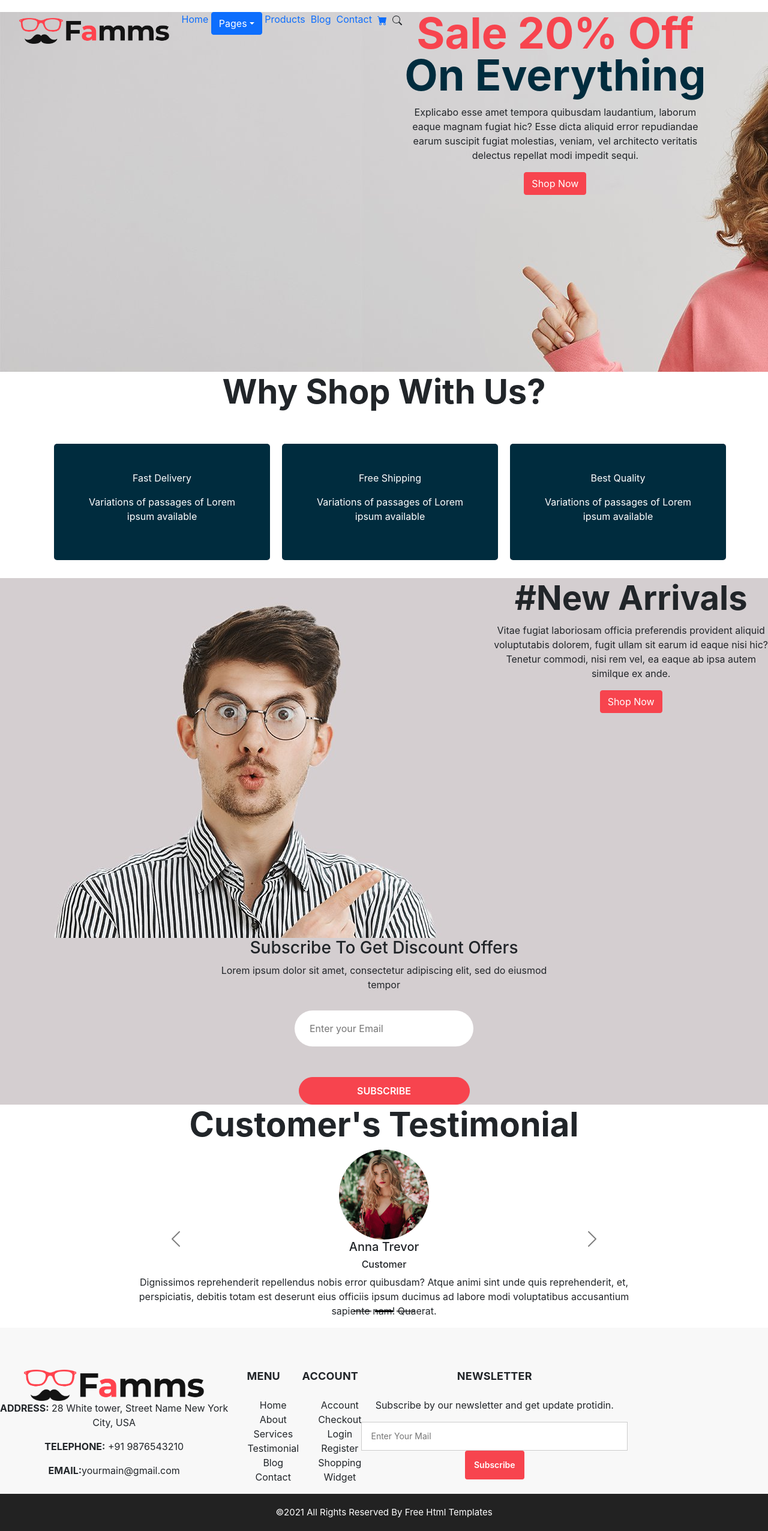
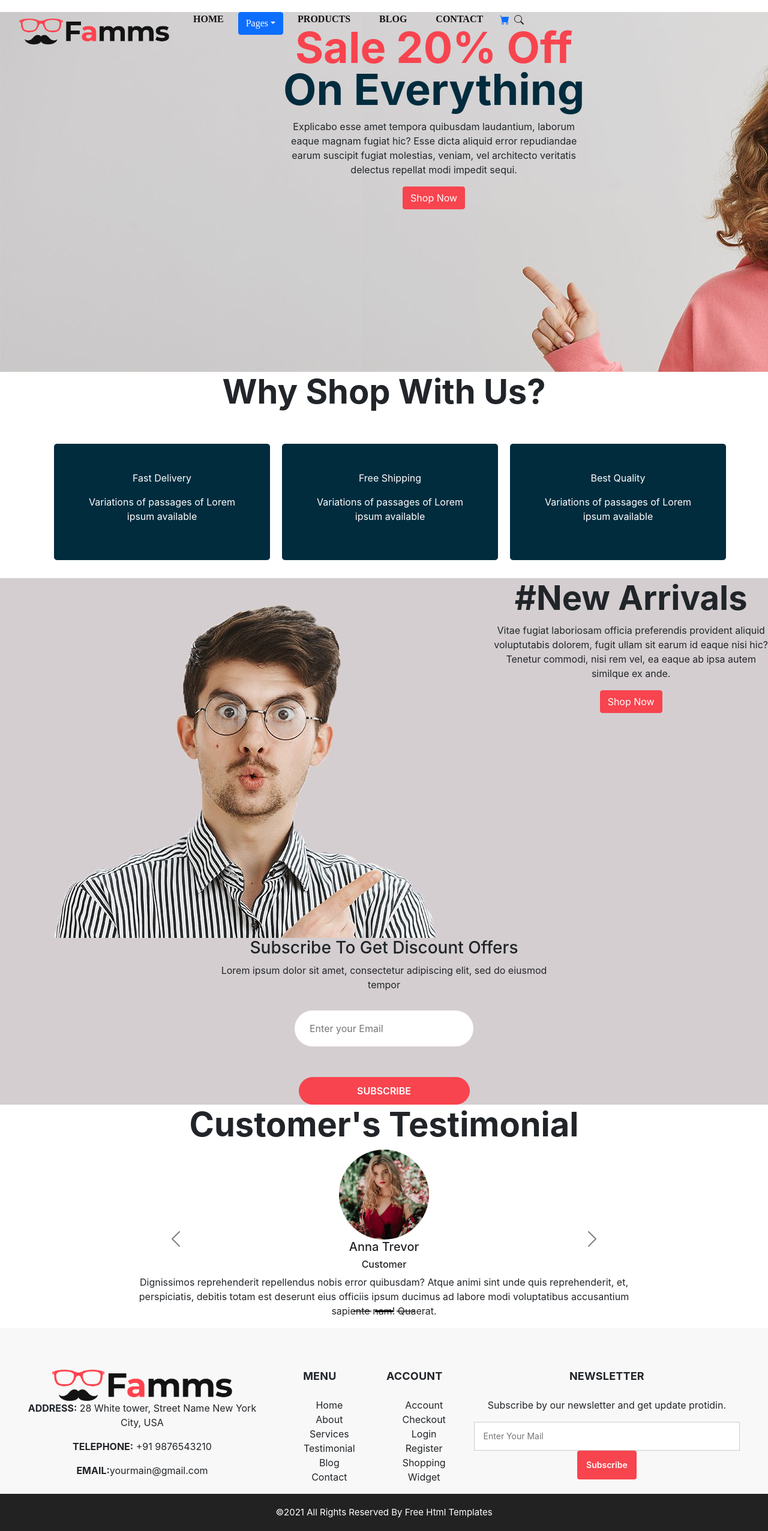
Before and after one commit to aravindd7/reactassignsub, a React (Create React App) app in the folder reactapp/: page /home in a window 1280 px wide. Shown: the whole page at 60% size. Built offline with nearby package versions, Linux system fonts and the light colour scheme.

Commit message:
footer edit

```diff
--- a/reactapp/src/components/Navbar.js
+++ b/reactapp/src/components/Navbar.js
@@ -16,19 +16,19 @@ export default function Navbar() {
     return (
         <div>
             <BrowserRouter>
-                <div>
+                <nav>
                     <ul className="ul-nav">
                         <Link to="/"><li className="li-nav navbar-brand"><img src="./images/logo.png" width="250" /></li></Link>
-                        <Link to="/home"><li className="li-nav">&nbsp;Home&nbsp;</li></Link>
+                        <Link to="/home"><li className="li-nav"><span>&nbsp;Home&nbsp;</span></li></Link>
                         {/* <ul> */}
                         <li className="li-nav"><DropdownButton title="Pages" >
-                        <Link to="about"><Dropdown.Item as="button">About</Dropdown.Item></Link>
-                        <Link to="testimonial"><Dropdown.Item as="button">Testimonial</Dropdown.Item></Link>
+                        <Link to="about"><Dropdown.Item as="button"><span>About</span></Dropdown.Item></Link>
+                        <Link to="testimonial"><Dropdown.Item as="button"><span>Testimonial</span></Dropdown.Item></Link>
                         </DropdownButton></li>
                         {/* </ul> */}
-                        <Link to="/products"><li className="li-nav">&nbsp;Products&nbsp;</li></Link>
-                        <Link to="/blog"><li className="li-nav">&nbsp;Blog&nbsp;</li></Link>
-                        <Link to="/contact"><li className="li-nav">&nbsp;Contact&nbsp;</li></Link>
+                        <Link to="/products"><li className="li-nav"><span>&nbsp;Products&nbsp;</span></li></Link>
+                        <Link to="/blog"><li className="li-nav"><span>&nbsp;Blog&nbsp;</span></li></Link>
+                        <Link to="/contact"><li className="li-nav"><span>&nbsp;Contact&nbsp;</span></li></Link>
                         <Link to="/cart"><li className="li-nav">&nbsp;<BsCartFill />&nbsp;</li></Link>
                         <li className="li-nav">&nbsp;<BsSearch />&nbsp;</li>
 
@@ -42,7 +42,7 @@ export default function Navbar() {
                         <Route path="/about" element={<About />}></Route>
                         <Route path="/testimonial" element={<Testimonial />}></Route>
                     </Routes>
-                </div>
+                </nav>
             </BrowserRouter>
         </div>
     );
--- a/reactapp/src/components/content/FooterContent.js
+++ b/reactapp/src/components/content/FooterContent.js
@@ -3,7 +3,7 @@ import { Button } from 'react-bootstrap';
 export default function FooterContent() {
     return(
         <div>
-            <div className='container-row footer-home'>
+            <div className='footer-home'>
             <div>
                 <img src='../images/logo.png' width="300px"/>
                 <p><span style={{fontWeight: 'bold'}}>ADDRESS:</span> 28 White tower, Street Name New York<br />City, USA</p>
--- a/reactapp/src/index.css
+++ b/reactapp/src/index.css
@@ -15,6 +15,16 @@ code {
 .ul-nav {
   list-style-type: none;
   margin-bottom: 20px;
+  font-family: 'Playfair Display', serif;
+}
+
+.ul-nav span {
+  padding: 5px 20px;
+  color: #131313;
+  text-align: center;
+  text-transform: uppercase;
+  border-radius: 5px;
+  font-weight: 700;
 }
 
 .li-nav {
@@ -141,6 +151,9 @@ code {
 .footer-home {
   background-color: #f8f8f8;
   padding-top: 70px;
+  display: flex;
+  flex-direction: row;
+  justify-content: space-evenly;
 }
 
 .container-subscribe {
```
